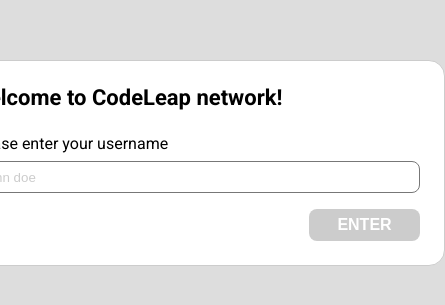
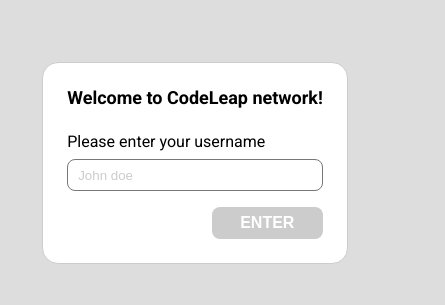
Before and after one commit to OthavioH/CodeLeap-test, a React (Vite) app: page / in a window 390 px wide. Shown: the part 259-564 px from the top of the page, 445 px wide, since content can reach past the window. Built offline with nearby package versions, Linux system fonts and the light colour scheme; no server answers.

Commit message:
Implemented media property to make it more responsive

```diff
--- a/src/components/form/FormTitle/FormTitle.tsx
+++ b/src/components/form/FormTitle/FormTitle.tsx
@@ -13,4 +13,8 @@
   font-size: 22px;
   color: #000;
   margin-bottom: 24px;
+
+  @media (max-width: 400px) {
+    font-size: 18px;
+  }
 `;
--- a/src/pages/Posts/styles/posts.styles.ts
+++ b/src/pages/Posts/styles/posts.styles.ts
@@ -19,6 +19,10 @@
   align-items: center;
 
   background-color: #fff;
+
+  @media (max-width: 798px) {
+    width: 100%;
+  }
 `;
 
 export const PostsTitle = styled.p`
--- a/src/pages/SignIn/styles/signUp.styles.ts
+++ b/src/pages/SignIn/styles/signUp.styles.ts
@@ -18,4 +18,8 @@
   background-color: #fff;
   border-radius: 16px;
   border: 1px #cccccc solid;
+
+  @media (max-width: 600px) {
+    width: 100%;
+  }
 `;
```
